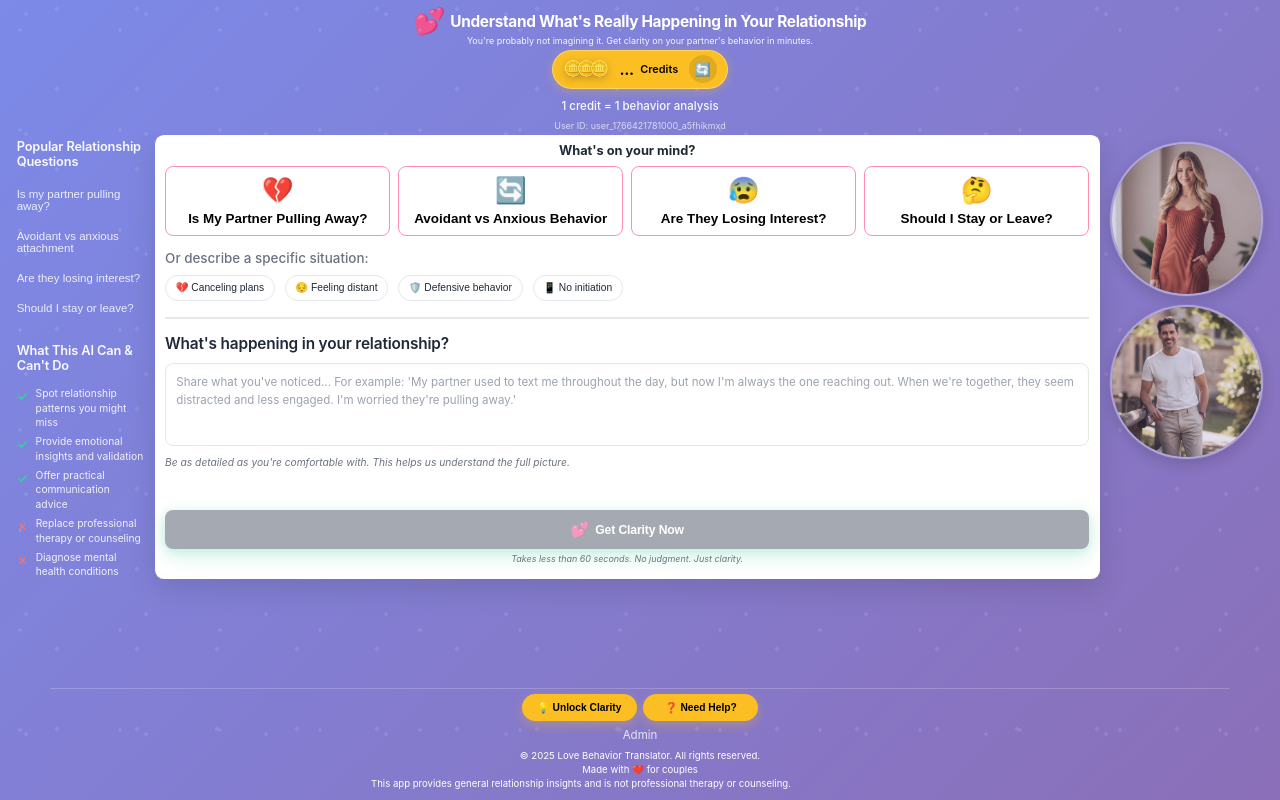
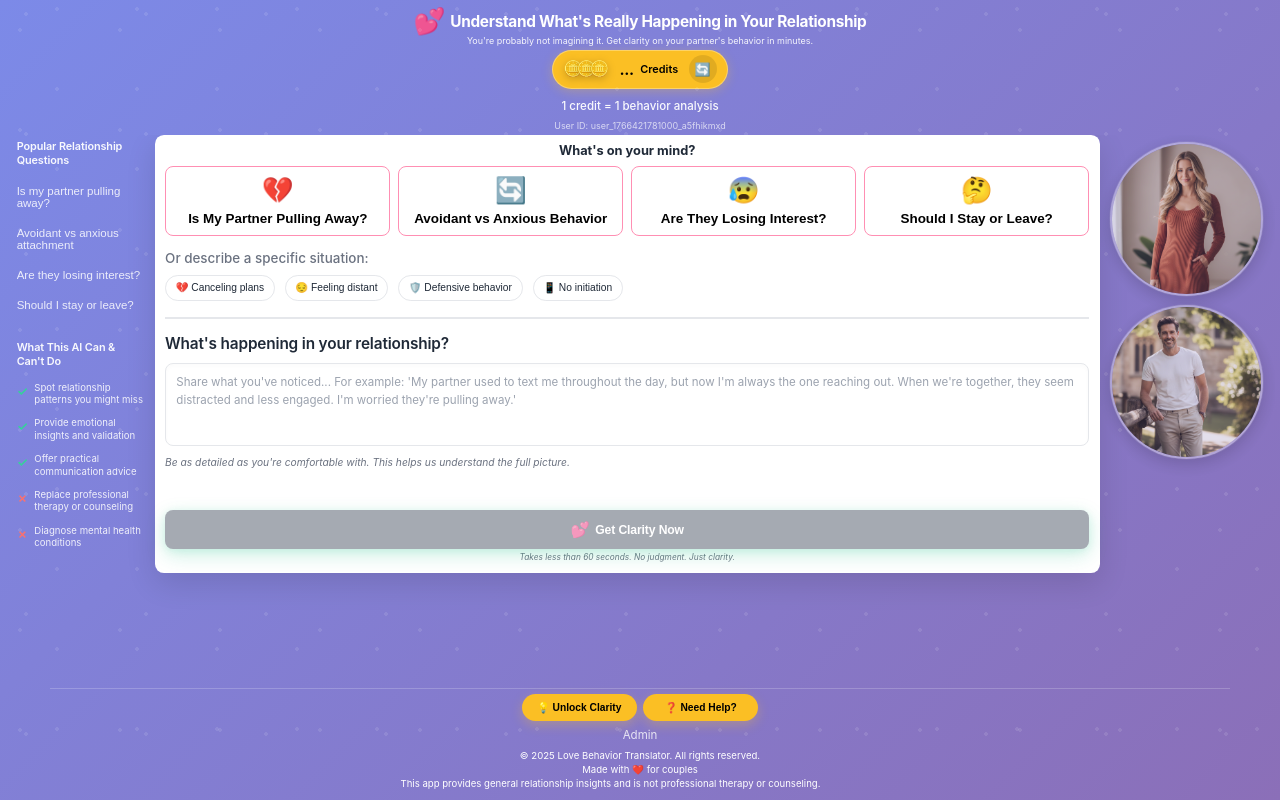
Before and after one commit to maxkantor/love-behavior-translator, a React (Vite) app in the folder frontend/: page / in a window 1280 px wide. Built offline with nearby package versions, Linux system fonts and the light colour scheme; no server answers.

Commit message:
Fix remaining iOS issues - ensure cta-microcopy visible, properly center disclaimer, make left sidebar items fully visible

```diff
--- a/frontend/src/ui/styles.css
+++ b/frontend/src/ui/styles.css
@@ -655,23 +655,48 @@ body {
 
   .can-item,
   .cannot-item {
-    font-size: clamp(0.7rem, 0.8vw, 0.85rem) !important;
-    line-height: 1.4 !important;
-    gap: clamp(0.5rem, 0.6vw, 0.6rem) !important;
+    font-size: clamp(0.65rem, 0.75vw, 0.8rem) !important;
+    line-height: 1.3 !important;
+    gap: clamp(0.4rem, 0.5vw, 0.55rem) !important;
     display: flex !important;
     visibility: visible !important;
     opacity: 1 !important;
+    margin-bottom: clamp(0.1rem, 0.15vw, 0.15rem) !important;
+    padding: clamp(0.1rem, 0.15vw, 0.15rem) 0 !important;
+  }
+
+  .sidebar-title {
+    font-size: clamp(0.75rem, 0.85vw, 0.9rem) !important;
+    margin-bottom: clamp(0.3rem, 0.4vw, 0.4rem) !important;
+  }
+
+  /* Make sure sidebar can scroll if needed */
+  .main-sidebar-left {
+    max-height: calc(100vh - 16vh - 12vh) !important;
+    overflow-y: auto !important;
+    overflow-x: visible !important;
   }
 
   /* Ensure cta-microcopy is visible */
   .cta-microcopy {
-    margin-top: clamp(0.25rem, 0.35vw, 0.35rem) !important;
-    margin-bottom: clamp(0.15rem, 0.2vw, 0.2rem) !important;
-    font-size: clamp(0.6rem, 0.7vw, 0.75rem) !important;
+    margin-top: clamp(0.2rem, 0.3vw, 0.3rem) !important;
+    margin-bottom: clamp(0.1rem, 0.15vw, 0.15rem) !important;
+    font-size: clamp(0.55rem, 0.65vw, 0.7rem) !important;
     display: block !important;
     visibility: visible !important;
     opacity: 1 !important;
-    padding-bottom: clamp(0.2rem, 0.3vw, 0.3rem) !important;
+    padding-bottom: clamp(0.15rem, 0.2vw, 0.2rem) !important;
+    line-height: 1.2 !important;
+  }
+
+  /* Ensure analyze button doesn't cut off microcopy */
+  .analyze-button {
+    margin-bottom: clamp(0.1rem, 0.15vw, 0.15rem) !important;
+  }
+
+  /* Reduce main content padding to make room */
+  .app-main {
+    padding-bottom: clamp(0.3rem, 0.5vw, 0.6rem) !important;
   }
 
   /* Center disclaimer text */
@@ -679,11 +704,18 @@ body {
     text-align: center !important;
     margin-left: auto !important;
     margin-right: auto !important;
-    max-width: 90% !important;
-    font-size: clamp(0.6rem, 0.7vw, 0.75rem) !important;
+    margin-top: clamp(0.2rem, 0.3vw, 0.3rem) !important;
+    max-width: 95% !important;
+    font-size: clamp(0.55rem, 0.65vw, 0.7rem) !important;
     display: block !important;
     visibility: visible !important;
     opacity: 1 !important;
+    padding: 0 clamp(0.5rem, 0.75vw, 0.75rem) !important;
+    line-height: 1.3 !important;
+  }
+
+  .footer-bottom {
+    text-align: center !important;
   }
 
   .app-footer {
```
